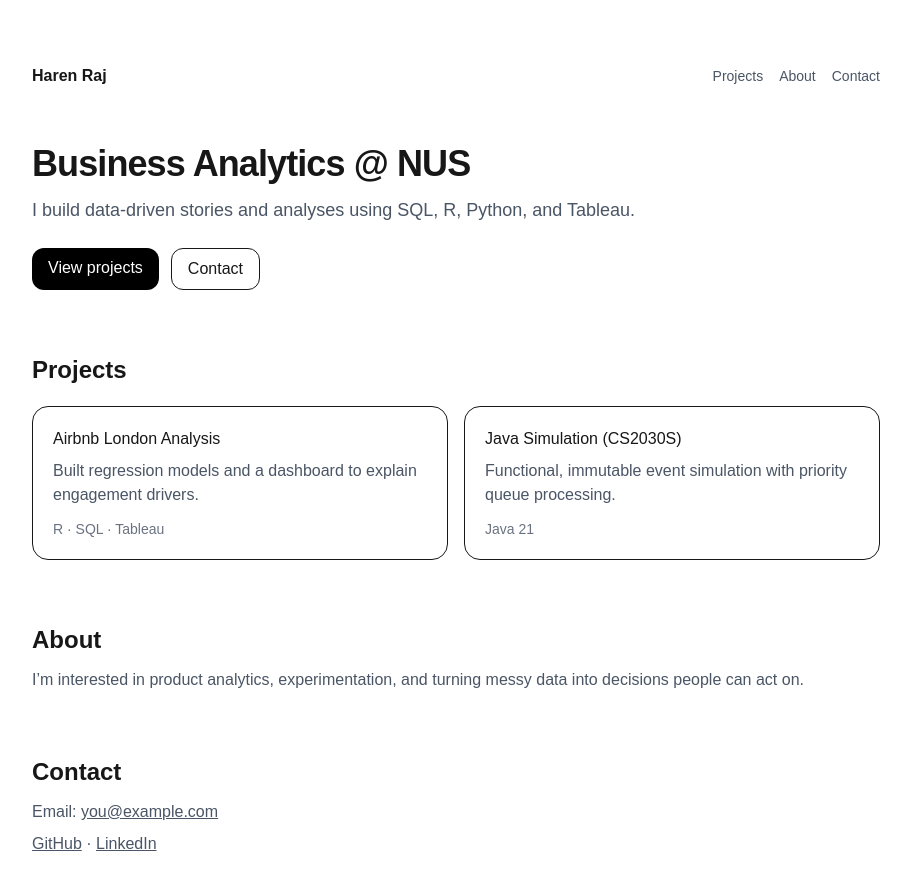
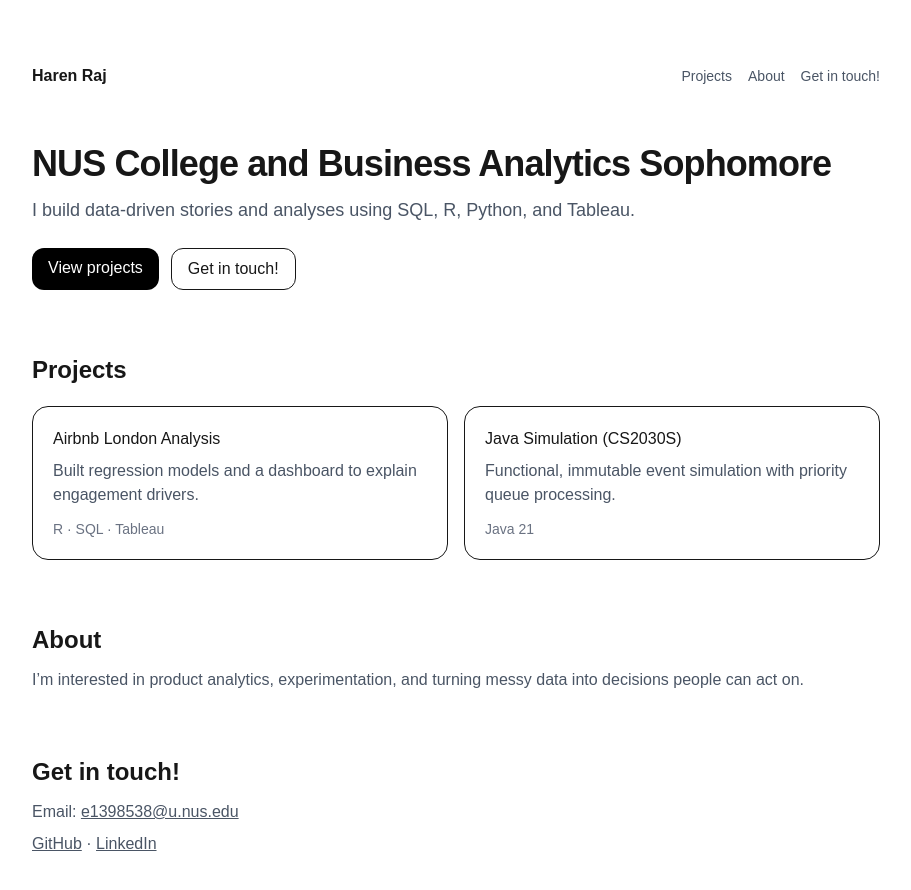
Before and after one commit to harenraj7/Personal-Website, a Next.js app: page / in a window 1280 px wide. Shown: the top 890 px of the page, without its empty margins (184-1095 px from the left). Built offline with nearby package versions, Linux system fonts and the light colour scheme.

Commit message:
Update page.tsx

```diff
--- a/app/page.tsx
+++ b/app/page.tsx
@@ -6,18 +6,20 @@ export default function Home() {
         <div className="flex gap-4 text-sm text-gray-600">
           <a href="#projects" className="hover:text-black">Projects</a>
           <a href="#about" className="hover:text-black">About</a>
-          <a href="#contact" className="hover:text-black">Contact</a>
+          <a href="#contact" className="hover:text-black">Get in touch!</a>
         </div>
       </nav>
 
       <header className="mt-14">
-        <h1 className="text-4xl font-bold tracking-tight">Business Analytics @ NUS</h1>
+        <h1 className="text-4xl font-bold tracking-tight">
+          NUS College and Business Analytics Sophomore
+        </h1>
         <p className="mt-3 text-lg text-gray-600">
           I build data-driven stories and analyses using SQL, R, Python, and Tableau.
         </p>
         <div className="mt-6 flex gap-3">
           <a className="rounded-xl bg-black px-4 py-2 text-white" href="#projects">View projects</a>
-          <a className="rounded-xl border px-4 py-2" href="#contact">Contact</a>
+          <a className="rounded-xl border px-4 py-2" href="#contact">Get in touch!</a>
         </div>
       </header>
 
@@ -49,13 +51,27 @@ export default function Home() {
       </section>
 
       <section id="contact" className="mt-16">
-        <h2 className="text-2xl font-semibold">Contact</h2>
+        <h2 className="text-2xl font-semibold">Get in touch!</h2>
         <div className="mt-3 text-gray-600">
-          <p>Email: <a className="underline" href="mailto:you@example.com">you@example.com</a></p>
+          <p>
+            Email:{" "}
+            <a className="underline" href="mailto:e1398538@u.nus.edu">
+              e1398538@u.nus.edu
+            </a>
+          </p>
           <p className="mt-2">
-            <a className="underline" href="https://github.com/YOUR_GITHUB" target="_blank" rel="noreferrer">GitHub</a>{" "}
+            <a className="underline" href="https://github.com/YOUR_GITHUB" target="_blank" rel="noreferrer">
+              GitHub
+            </a>{" "}
             ·{" "}
-            <a className="underline" href="https://linkedin.com/in/YOUR_LINKEDIN" target="_blank" rel="noreferrer">LinkedIn</a>
+            <a
+              className="underline"
+              href="https://www.linkedin.com/in/haren-raj-417625256/"
+              target="_blank"
+              rel="noreferrer"
+            >
+              LinkedIn
+            </a>
           </p>
         </div>
       </section>
```
